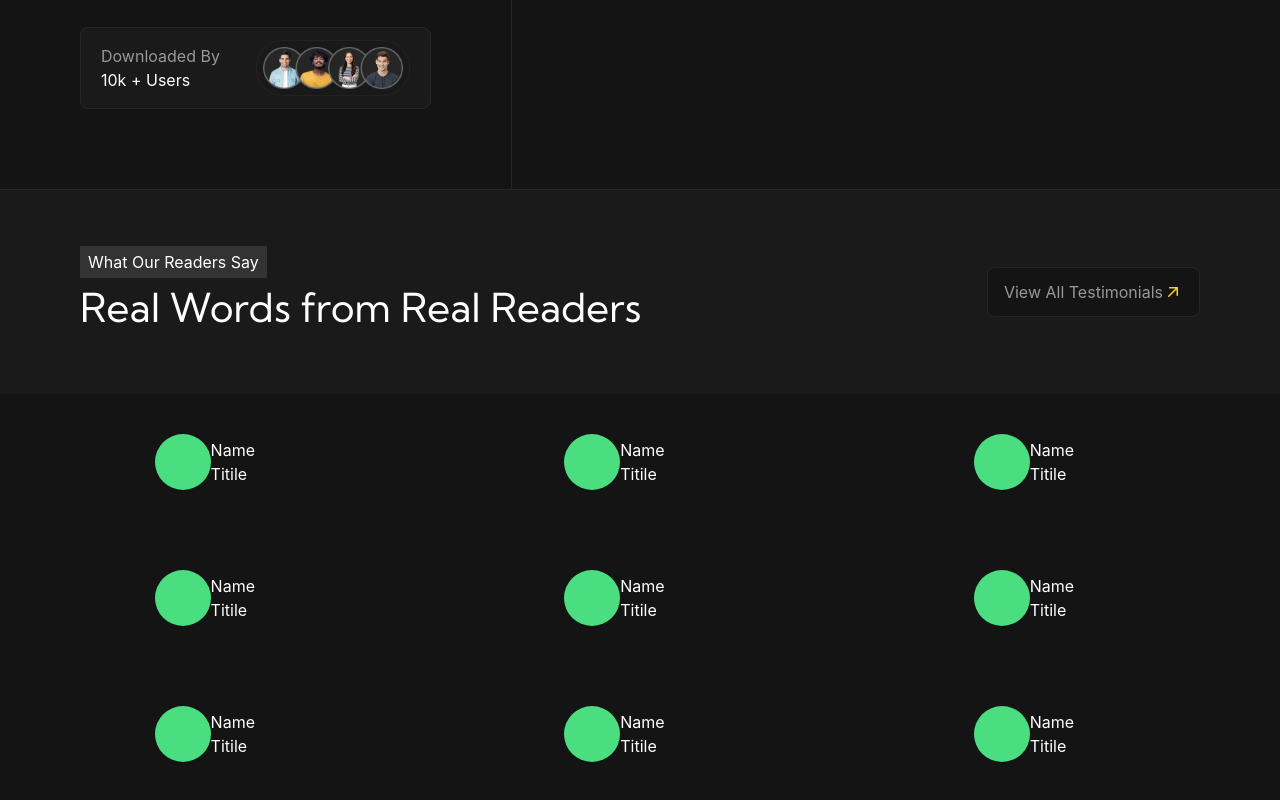
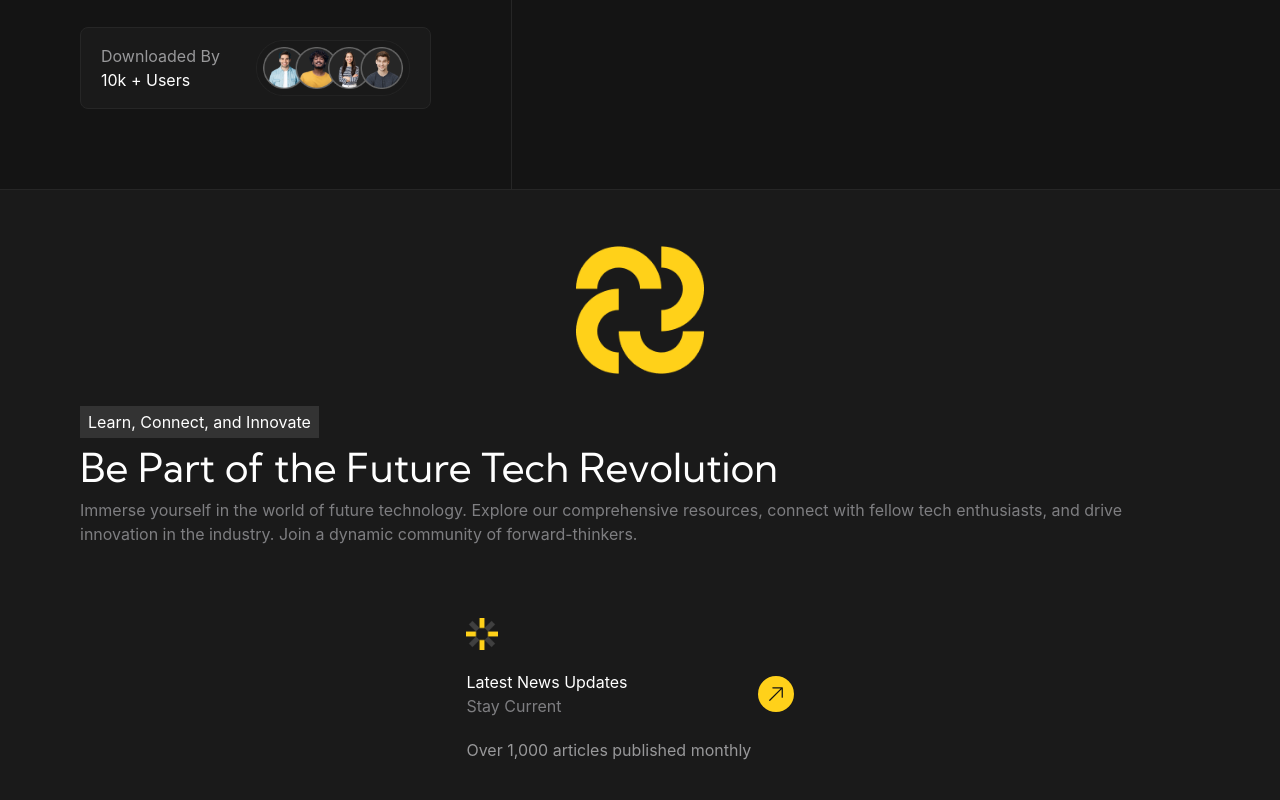
Before and after one commit to elidotco/blog-website, a React (Create React App) app in the folder frontend/: page / in a window 1280 px wide. Shown: the part 4425-5225 px from the top of the page. Built offline with nearby package versions, Linux system fonts and the light colour scheme.

Commit message:
i added the footer section

```diff
--- a/frontend/src/Pages/Home.jsx
+++ b/frontend/src/Pages/Home.jsx
@@ -5,7 +5,7 @@
   Newsletter,
   BlogPreviewSection,
   HomeFilesSection,
-  Review,
+  Footer,
 } from "../components";
 import { ArrowUpRightIcon } from "@heroicons/react/20/solid";
 const Home = () => {
@@ -39,19 +39,7 @@
         iconn={1}
         desc="Dive into comprehensive reports and analyses with our collection of whitepapers. "
       />
-      <div className="bg-[#1a1a1a] py-14 text-left flex w-full justify-between px-5 md:px-10 lg:px-20 items-center gap-8 flex-col lg:flex-row">
-        <div className="flex flex-col text-left w-full">
-          <p className="bg-[#333] px-2 py-1 w-fit">What Our Readers Say</p>
-          <h1 className="text-[28px] lg:text-[40px] w-full md:w-[80%]">
-            Real Words from Real Readers
-          </h1>
-        </div>
-        <p className="bg-[#141414] border text-[#98989a] rounded-lg border-[#262626] px-4 py-3  lg:min-w-fit h-fit flex items-center  ">
-          View All Testimonials{"   "}
-          <ArrowUpRightIcon className="w-5 h-5 text-[#ffd11a] " />
-        </p>
-      </div>
-      <Review />
+      <Footer />
     </div>
   );
 };
--- /dev/null
+++ b/frontend/src/components/Footer.jsx
@@ -0,0 +1,34 @@
+import React from "react";
+import logo from "./logo.png";
+import HeroCard from "./HeroCard";
+const Footer = () => {
+  return (
+    <footer>
+      <div className="bg-[#1a1a1a] py-14 text-left flex w-full justify-between px-5 md:px-10 lg:px-20 items-center gap-8 flex-col ">
+        <img src={logo} alt="" className="w-32 h-32" />
+        <div className="flex flex-col text-left w-full">
+          <p className="bg-[#333] px-2 py-1 w-fit">
+            Learn, Connect, and Innovate
+          </p>
+          <h1 className="text-[28px] lg:text-[40px] w-full">
+            Be Part of the Future Tech Revolution
+          </h1>
+          <p className="text-[#7e7e81]">
+            Immerse yourself in the world of future technology. Explore our
+            comprehensive resources, connect with fellow tech enthusiasts, and
+            drive innovation in the industry. Join a dynamic community of
+            forward-thinkers.
+          </p>
+        </div>
+        <HeroCard
+          icon={0}
+          name="Latest News Updates"
+          type="Stay Current"
+          desc="Over 1,000 articles published monthly"
+        />
+      </div>
+    </footer>
+  );
+};
+
+export default Footer;
--- a/frontend/src/components/Review.jsx
+++ b/frontend/src/components/Review.jsx
@@ -3,7 +3,7 @@
 
 const Review = () => {
   return (
-    <div className="w-full flex flex-wrap ">
+    <div className="w-full flex flex-wrap justify-between px-20 border-b ">
       <ReviewCard />
       <ReviewCard />
       <ReviewCard />
--- a/frontend/src/components/ReviewCard.jsx
+++ b/frontend/src/components/ReviewCard.jsx
@@ -1,8 +1,9 @@
 import React from "react";
+import { StarIcon } from "@heroicons/react/24/solid";
 
 const ReviewCard = () => {
   return (
-    <div className="w-[32%] py-10">
+    <div className="w-[32%] py-10 border-r">
       {/* Author Data */}
       <div className="flex items-center justify-center">
         {/* image */}
@@ -14,6 +15,18 @@
         </div>
       </div>
       {/* Author Data */}
+      <div className="text-center py-3 px-3 relative mt-10 mx-auto bg-[#1a1a1a]">
+        <div className="p-2 bg-[#141414] text-lg absolute -top-4">
+          <StarIcon color="#ffce22" size={22} />
+          <StarIcon color="#ffce22" size={22} />
+          <StarIcon color="#ffce22" size={22} />
+          <StarIcon color="#ffce22" size={22} />
+          <StarIcon color="#ffce22" size={22} />
+        </div>
+        The whitepapers on renewable energy strategies have greatly influenced
+        my work. They offer detailed data and analysis, helping me make informed
+        decisions.
+      </div>
     </div>
   );
 };
--- a/frontend/src/components/index.js
+++ b/frontend/src/components/index.js
@@ -8,3 +8,4 @@
 export { default as BlogCard } from "./BlogCard";
 export { default as HomeFilesSection } from "./HomeFilesSection";
 export { default as Review } from "./Review";
+export { default as Footer } from "./Footer";
```
Also changed, not shown: frontend/src/components/logo.png.
